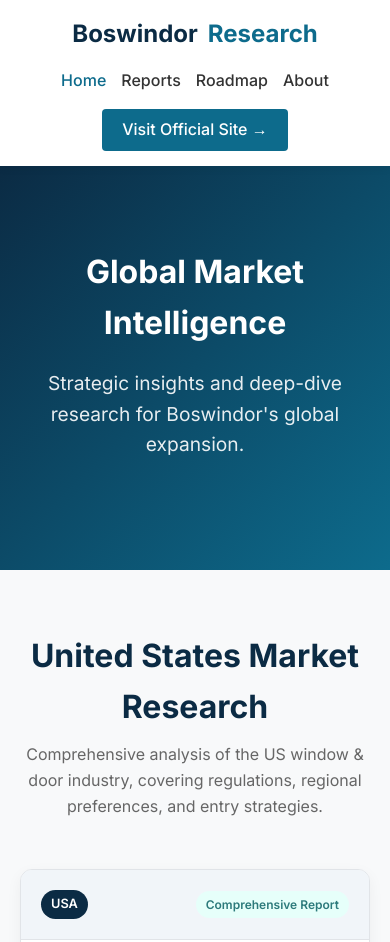
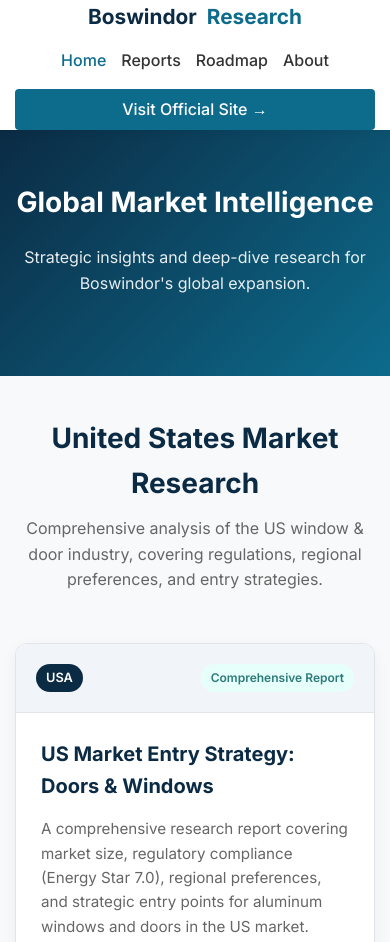
Before and after one commit to wudake/Research_Webpage, a plain HTML site: page index.html in a window 390 px wide. Shown: the top 942 px of the page. Drawn offline with Linux system fonts and the light colour scheme.

Commit message:
Optimize index.html for mobile responsiveness

```diff
--- a/index.html
+++ b/index.html
@@ -318,8 +318,57 @@
                 justify-content: center;
             }
 
+            .hero {
+                padding: 50px 0;
+            }
+
             .hero h1 {
                 font-size: 2rem;
+            }
+
+            .hero p {
+                font-size: 1rem;
+            }
+
+            .section {
+                padding: 40px 0;
+            }
+
+            .section-title h2 {
+                font-size: 1.75rem;
+            }
+
+            .grid {
+                grid-template-columns: 1fr;
+            }
+
+            .footer-content {
+                flex-direction: column;
+                text-align: center;
+            }
+
+            .footer-links a {
+                margin: 0 10px;
+            }
+        }
+
+        @media (max-width: 480px) {
+            .container {
+                padding: 0 15px;
+            }
+
+            .logo {
+                font-size: 1.3rem;
+            }
+
+            .hero h1 {
+                font-size: 1.75rem;
+            }
+
+            .btn-visit {
+                display: block;
+                width: 100%;
+                text-align: center;
             }
         }
     </style>
```
